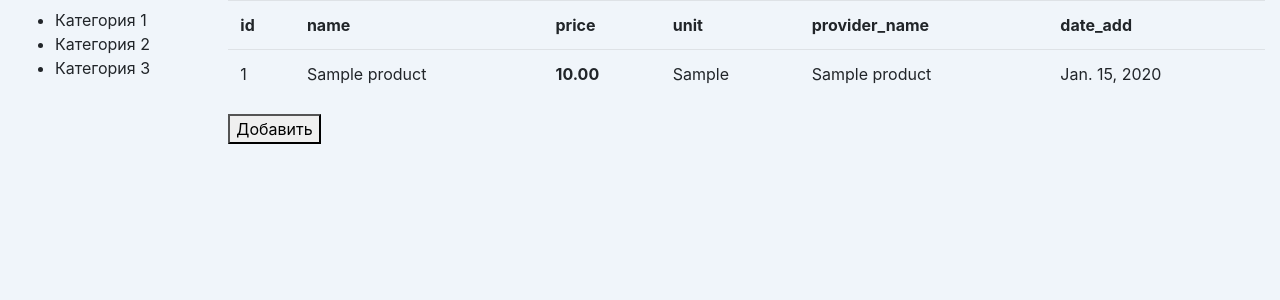
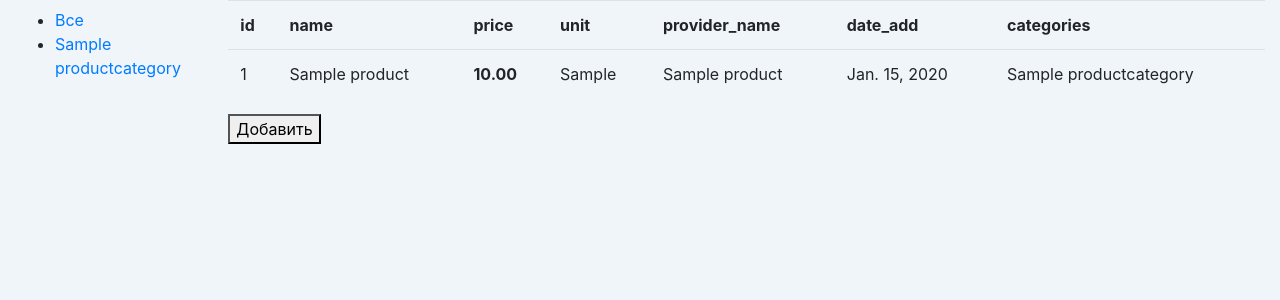
Before and after one commit to georgekorob/gb_prepare_hr, a Django app: page / in a window 1280 px wide. Shown: the part 50-350 px from the top of the page. Run offline with Django 3.2, Linux system fonts and the light colour scheme; tables that the repository leaves empty hold one stand-in row (values such as "Sample post"); some libraries are stand-ins or nearby versions.

Commit message:
added working links

```diff
--- a/djproject/djapp/templates/djapp/goods_list.html
+++ b/djproject/djapp/templates/djapp/goods_list.html
@@ -1,6 +1,24 @@
 {% extends 'base.html' %}
 {% load static %}
+
 {% block content %}
+    <div class="container-fluid">
+        <div class="row">
+            <div class="col-sm-2">
+                <ul class="navbar-text">
+                    <li><a href="{% url 'category' %}"
+                           class="{% if request.resolver_match.kwargs.pk == 'None' %}active{% endif %}">
+                        Все
+                    </a></li>
+                    {% for cat in categories %}
+                        <li><a href="{% url 'category' cat.pk %}"
+                               class="{% if request.resolver_match.kwargs.pk|add:'0' == link.pk %}active{% endif %}">
+                            {{ cat.name }}
+                        </a></li>
+                    {% endfor %}
+                </ul>
+            </div>
+            <div class="col-sm-10">
                 <table class="table">
                     <tr>
                         <th>id</th>
@@ -9,8 +27,9 @@
                         <th>unit</th>
                         <th>provider_name</th>
                         <th>date_add</th>
+                        <th>categories</th>
                     </tr>
-        {% for object in object_list %}
+                    {% for object in products %}
                         <tr>
                             <td>{{ object.id }}</td>
                             <td>{{ object.name }}</td>
@@ -18,8 +37,12 @@
                             <td>{{ object.unit }}</td>
                             <td>{{ object.provider_name }}</td>
                             <td>{{ object.date_add | date }}</td>
+                            <td>{% for o in object.categories.all %} {{ o.name }} {% endfor %}</td>
                         </tr>
                     {% endfor %}
                 </table>
                 <button class="button btn-upload">Добавить</button>
+            </div>
+        </div>
+    </div>
 {% endblock %}
--- a/djproject/djapp/urls.py
+++ b/djproject/djapp/urls.py
@@ -17,5 +17,6 @@ from django.urls import path
 from .views import ProductView
 
 urlpatterns = [
-    path('', ProductView.as_view()),
+    path('', ProductView.as_view(), name='category'),
+    path('<int:pk>/', ProductView.as_view(), name='category'),
 ]
--- a/djproject/djapp/views.py
+++ b/djproject/djapp/views.py
@@ -1,12 +1,26 @@
 from django.shortcuts import render
 from django.views.generic.list import ListView
-from .models import Product
-
-# app_name = 'djapp'
+from django.shortcuts import get_object_or_404
+from .models import Product, ProductCategory
 
 
 # Create your views here.
 class ProductView(ListView):
     model = Product
     template_name = 'djapp/goods_list.html'
-    queryset = Product.objects.all()
+
+    # queryset = Product.objects.prefetch_related('categories').all()
+
+    def get_context_data(self, **kwargs):
+        pk = self.kwargs.get('pk')
+        context = super(ProductView, self).get_context_data(**kwargs)
+        context['categories'] = ProductCategory.objects.all()
+        if pk is None or pk == 0:
+            cur_category = {'name': 'все'}
+            context['products'] = Product.objects.prefetch_related('categories').all()
+        else:
+            cur_category = get_object_or_404(ProductCategory, pk=pk)
+            context['products'] = Product.objects.filter(categories__in=[pk]).prefetch_related('categories').order_by(
+                'price')
+        context['category'] = cur_category
+        return context
--- a/djproject/templates/base.html
+++ b/djproject/templates/base.html
@@ -9,20 +9,7 @@
 </head>
 <body>
 <header class="header"><h1>Товары</h1></header>
-<div class="container-fluid">
-    <div class="row">
-        <div class="col-sm-2">
-            <ul class="navbar-text">
-                <li>Категория 1</li>
-                <li>Категория 2</li>
-                <li>Категория 3</li>
-            </ul>
-        </div>
-        <div class="col-sm-10">
-            {% block content %}
-            {% endblock %}
-        </div>
-    </div>
-</div>
+{% block content %}
+{% endblock %}
 </body>
 </html>
```
Also changed, not shown: README.md. Lines whose indentation alone changed are shown as unchanged.
